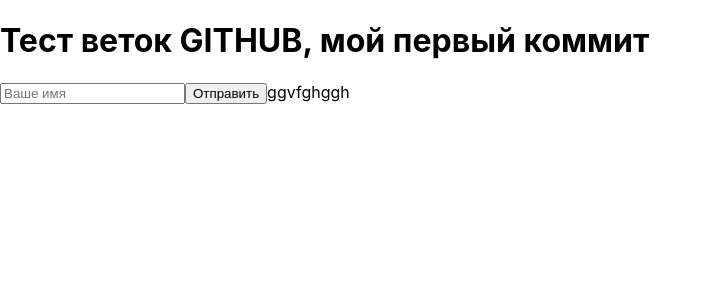
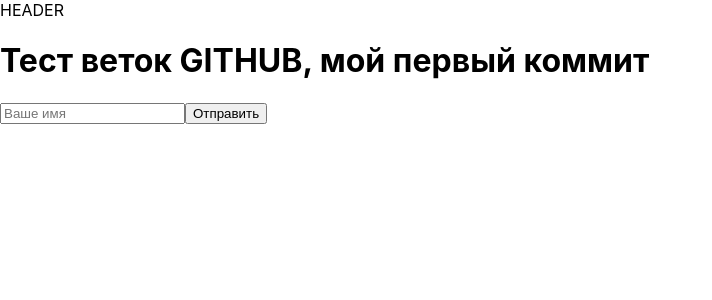
Before and after one commit to Oscarquell/jst07-test2, a React (Create React App) app: page / in a window 1280 px wide. Shown: the top 300 px of the page, without its empty margins (0-712 px from the left). Built offline with nearby package versions, Linux system fonts and the light colour scheme.

Commit message:
создали хедер

```diff
--- a/src/App.js
+++ b/src/App.js
@@ -1,5 +1,6 @@
 import React, {useState} from 'react';
 import axios from "axios";
+import Header from "./components/header/header";
 
 const App = () => {
 
@@ -14,10 +15,11 @@
 
     return (
         <div>
+            <Header />
             <h1>Тест веток GITHUB, мой первый коммит</h1>
             <input type="text" placeholder='Ваше имя' onChange={ (event) => setName({message: event.target.value}) }/>
             <input type="button" value='Отправить' onClick={sendMessage}/>
-             ggvfghggh
+
         </div>
     );
 };
--- /dev/null
+++ b/src/components/header/header.jsx
@@ -0,0 +1,11 @@
+import React from 'react';
+
+const Header = () => {
+    return (
+        <div>
+            HEADER
+        </div>
+    );
+};
+
+export default Header;
```
